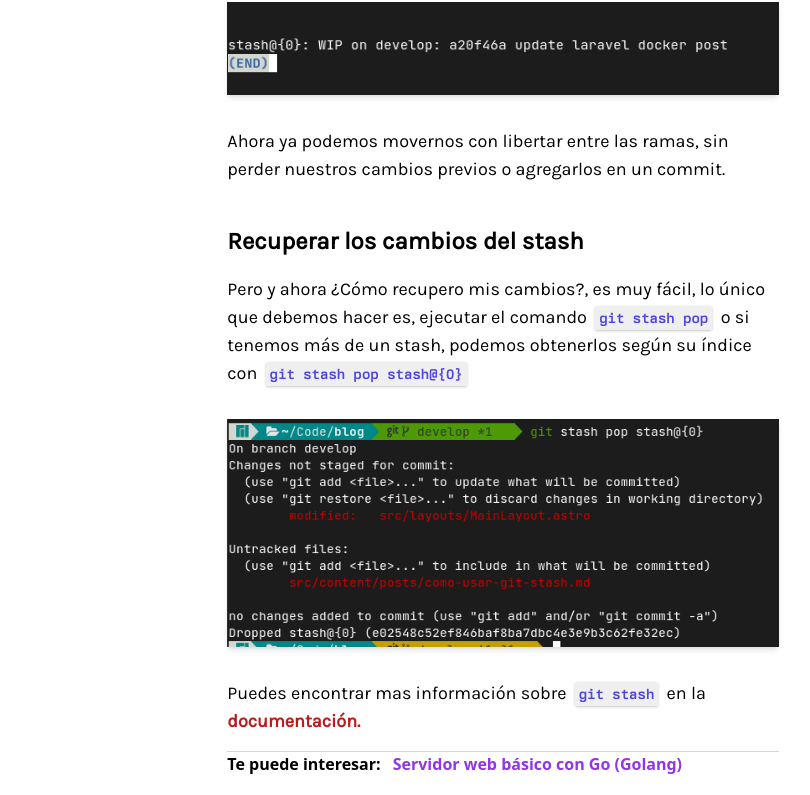
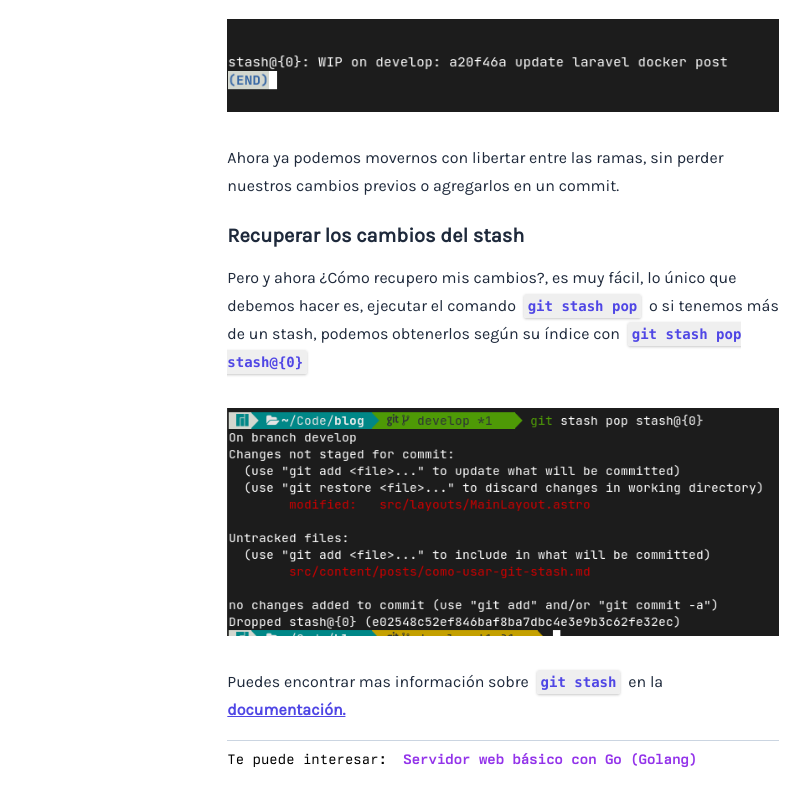
Before and after one commit to dcyar/jhonachata, an Astro site: page /como-usar-git-stash in a window 1280 px wide. Shown: the part 1894-2689 px from the top of the page, without its empty margins (234-1044 px from the left). Built offline with nearby package versions, Linux system fonts and the light colour scheme; Astro itself is replaced by a stand-in of ours; some packages are replaced by stand-ins of ours; no server answers.

Commit message:
post theme improvements

```diff
--- a/astro.config.mjs
+++ b/astro.config.mjs
@@ -11,5 +11,8 @@ export default defineConfig({
     integrations: [tailwind(), sitemap(), Compress(), robotsTxt(), partytown()],
     markdown: {
         drafts: false,
+        shikiConfig: {
+            theme: 'one-dark-pro',
+        }
     },
 });
--- a/src/layouts/LayoutPost.astro
+++ b/src/layouts/LayoutPost.astro
@@ -35,22 +35,23 @@ const previousPost = entries.length >= 1 || (entries.length - 1) === 0 ? entries
                     </ul>
                 )
             }
-            <h2 itemprop="headline" class="font-mono text-2xl md:text-3xl font-bold dark:text-slate-50">{title}</h2>
+            <h1 itemprop="headline" class="font-mono text-2xl md:text-3xl font-bold dark:text-slate-50">{title}</h1>
             <p itemprop="author" itemscope itemtype="https://schema.org/Person" class="text-md text-slate-600 dark:text-slate-200 pt-2">
                 Escrito por
-                <a itemprop="url" href="https://linkedin.com/in/jhonachata" target="_blank" class="font-semibold text-purple-600">
+                <a itemprop="url" href="https://linkedin.com/in/jhonachata" target="_blank" title="Author" class="font-semibold text-indigo-600 dark:text-indigo-400">
                     <span itemprop="name">Jhon Achata</span>
                 </a>
                 <span itemprop="datePublished" content={publishedAt}>el {formatDate(publishedAt)}</span>
             </p>
         </header>
-        <article class="font-body w-full border-b border-gray-300 pb-4 prose-lg prose-headings:font-semibold prose-p:text-lg prose-img:w-full prose-a:text-red-700 dark:prose-a:text-red-400 prose-a:font-bold dark:text-slate-100 dark:prose-h2:text-slate-100 dark:prose-h3:text-slate-100 dark:prose-h4:text-slate-100 dark:prose-blockquote:text-slate-100 dark:prose-strong:text-purple-400 prose-img:shadow-md prose-li:list-disc prose-li:my-0 prose-blockquote:border-l-4 prose-blockquote:text-slate-600">
+        <!-- <article class="font-body w-full border-b border-gray-300 pb-4 prose-lg prose-headings:font-semibold prose-p:text-lg prose-img:w-full prose-a:text-red-700 dark:prose-a:text-red-400 prose-a:font-bold dark:text-slate-100 dark:prose-h2:text-slate-100 dark:prose-h3:text-slate-100 dark:prose-h4:text-slate-100 dark:prose-blockquote:text-slate-100 dark:prose-strong:text-purple-400 prose-img:shadow-md prose-li:list-disc prose-li:my-0 prose-blockquote:border-l-4 prose-blockquote:text-slate-600"> -->
+        <article class="font-body w-full border-b mt-2 border-slate-300 pb-4 prose prose-md prose-indigo dark:prose-invert dark:prose-a:text-indigo-400 dark:prose-headings:text-slate-100 dark:prose-p:text-slate-100">
             <slot />
         </article>
-        <section class="flex justify-between text-md font-semibold dark:text-slate-100">
+        <section class="flex justify-between text-sm font-mono dark:text-slate-100 mt-2">
             <!-- <a href="#" class="">Atrás</a> -->
             {
-                previousPost && (<span>Te puede interesar: <a href={`/${previousPost.slug}`} class="w-full p-2 text-purple-600 dark:text-purple-400">{ previousPost.data.title }</a></span>)
+                previousPost && (<span>Te puede interesar: <a href={`/${previousPost.slug}`} title={previousPost.data.title} class="w-full p-2 font-semibold text-purple-600 dark:text-purple-400">{ previousPost.data.title }</a></span>)
             }
             <!-- <a href="#" class="text-purple-500">Ultimo post que te puede interesar</a> -->
         </section>
--- a/tailwind.config.cjs
+++ b/tailwind.config.cjs
@@ -1,28 +1,87 @@
-const disabledCss = {
-    'code::before': false,
-    'code::after': false,
-    'blockquote p:first-of-type::before': false,
-    'blockquote p:last-of-type::after': false,
-    pre: false,
-    code: false,
-    'pre code': false,
-    'code::before': false,
-    'code::after': false,
-};
-
 /** @type {import('tailwindcss').Config} */
 module.exports = {
     darkMode: 'class',
     content: ['./src/**/*.{astro,html,js,jsx,md,mdx,svelte,ts,tsx,vue}'],
     theme: {
         extend: {
-            typography: {
-                DEFAULT: { css: disabledCss },
-                sm: { css: disabledCss },
-                lg: { css: disabledCss },
-                xl: { css: disabledCss },
-                '2xl': { css: disabledCss },
-            },
+            typography: () => ({
+                DEFAULT: {
+                  css: {
+                    "a": {
+                      "font-weight": "600",
+                      "text-decoration": "underline",
+                      "color": "#4f46e5",
+                    },
+                    "p": {
+                      "color": "#1e293b",
+                    },
+                    "h1, h2, h3, h4, h5": {
+                      "color": "#1e293b",
+                      "margin-top": "0px",
+                    },
+                    "iframe": {
+                      "border-radius": "0.5rem",
+                    },
+                    "code": {
+                      "background-color": "rgb(var(--color-code-bg))",
+                      "color": "rgb(var(--color-code-text))",
+                      "padding": "0.25rem 0.5rem",
+                      "border-radius": "0.25rem",
+                      "font-size": "0.875rem",
+                      "line-height": "1.5",
+                      "font-family": "Consolas, Monaco, 'Andale Mono', 'Ubuntu Mono', monospace",
+                    },
+                    "ol > li::before": {
+                      "color": "rgb(var(--color-text-bold))",
+                    },
+                    "li": {
+                      "margin-bottom": "0.5rem",
+                      "color": "rgb(var(--color-code-text))",
+                      "font-size": "1rem",
+                      "line-height": "1.5",
+                      "font-family": "Consolas, Monaco, 'Andale Mono', 'Ubuntu Mono', monospace",
+                    },
+                    "code::before": {
+                      "content": "none",
+                    },
+                    "code::after": {
+                      "content": "none",
+                    },
+                    "blockquote": {
+                      "border": "none",
+                      "position": "relative",
+                      "width": "96%",
+                      "margin": "0 auto",
+                      "font-size": "1.0625em",
+                      "padding-top": "1.5rem",
+                      "padding-bottom": "0.5rem",
+                      "padding-left": "1.5rem",
+                      "padding-right": "1.5rem",
+                    },
+                    "blockquote::before": {
+                      "font-family": "Arial",
+                      "content": "'“'",
+                      "font-size": "4em",
+                      "color": "rgb(var(--color-text-bold))",
+                      "position": "absolute",
+                      "left": "-10px",
+                      "top": "-10px",
+                    },
+                    "blockquote::after": {
+                      "content": "",
+                    },
+                    "blockquote p:first-of-type::before": {
+                      "content": "",
+                    },
+                    "blockquote p:last-of-type::after": {
+                      "content": "",
+                    },
+                    "hr": {
+                      "margin": "1.5rem 0",
+                    },
+                  },
+                },
+              }),
         },
         fontFamily: {
             'body': ['Karla', 'system-ui', 'sans-serif'],
```
